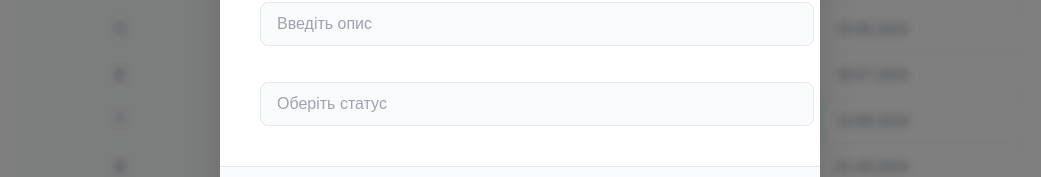
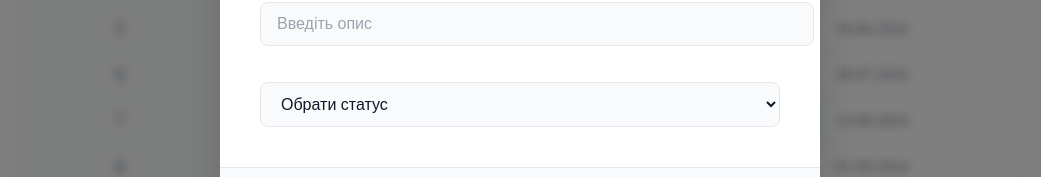
Before and after one commit to Sholudyvyy/payalnya-test-task, a Vue app: page / in a window 1280 px wide. Both pictures are taken after a click on the button "Додати проект". Shown: the part 380-557 px from the top of the page, without its empty margins (120-1161 px from the left). Built offline with nearby package versions, Linux system fonts and the light colour scheme.

Commit message:
Fix status in add modal

```diff
--- a/src/components/AddProjectModal.vue
+++ b/src/components/AddProjectModal.vue
@@ -45,13 +45,12 @@ function addItem() {
           v-model="projectPerformer"
           required
         />
-        <input
-          class="form__input form__input--status"
-          type="text"
-          placeholder="Оберіть статус"
-          v-model="projectStatus"
-          required
-        />
+        <select name="status" v-model="projectStatus" class="form__input form__input--status" required>
+          <option disabled value="">Обрати статус</option>
+          <option value="To Do">To Do</option>
+          <option value="In Progress">In Progress</option>
+          <option value="Done">Done</option>
+        </select>
       </form>
     </template>
   </ModalWindow>
--- a/src/components/AddTaskModal.vue
+++ b/src/components/AddTaskModal.vue
@@ -122,6 +122,7 @@ function addItem() {
               />
             </svg>
             <select name="status" v-model="taskStatus" class="form-input" required>
+              <option disabled value="">Обрати статус</option>
               <option value="To Do">To Do</option>
               <option value="In Progress">In Progress</option>
               <option value="Done">Done</option>
```
